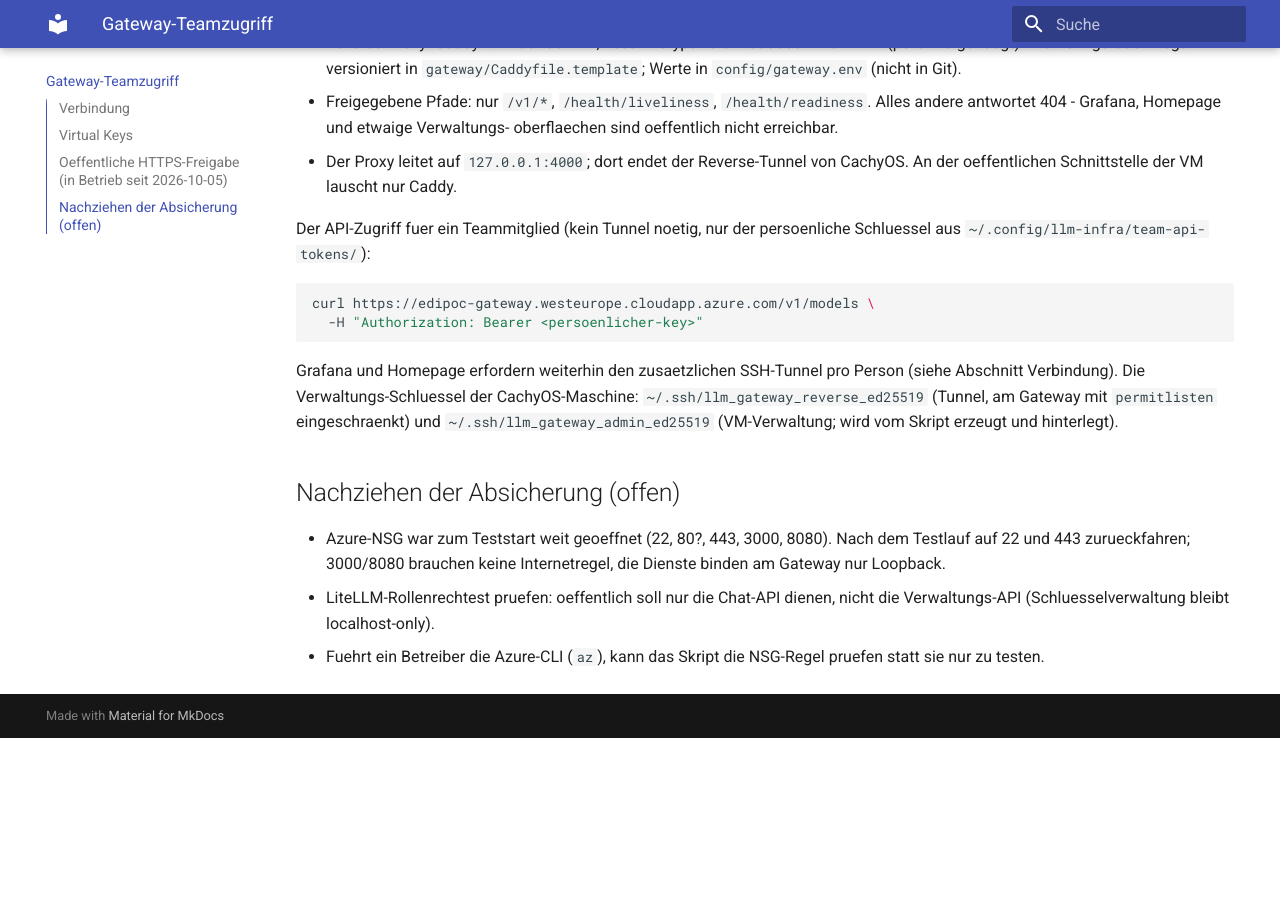
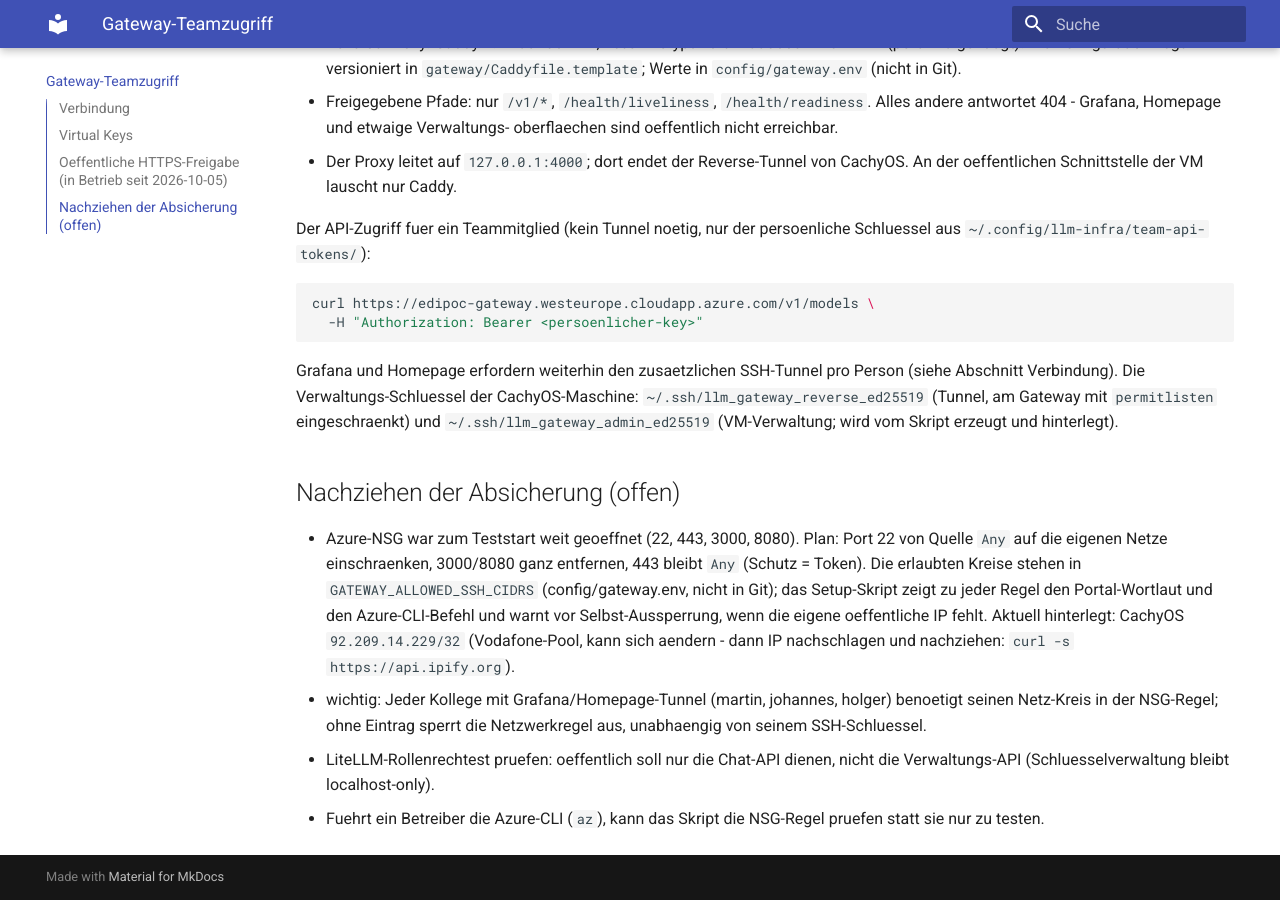
Before and after one commit to thomasdenk79-cyber/llm-infra-setup, an MkDocs documentation site: the page built from docs/gateway-access.md, in a window 1280 px wide and 900 px high, scrolled down 1428 px. Built offline with MkDocs 1.6.1 and Material for MkDocs 9.7.7, drawn with Linux system fonts in a browser that asks for light colours; before the commit the page ends 2166 px from its top, so only the background shows below that.

Commit message:
feat: gate gateway ssh behind operator cidr list
- GATEWAY_ALLOWED_SSH_CIDRS in config/gateway.env (sample documented)
- script section 7: shows own public ip, aborts on self-lockout risk,
  prints portal wording and az nsg rule command; 443 stays Any,
  3000/8080 should leave the NSG
- docs: colleagues need their network circles for the tunnel, keys alone are not enough

```diff
--- a/docs/gateway-access.md
+++ b/docs/gateway-access.md
@@ -82,9 +82,18 @@
 
 ## Nachziehen der Absicherung (offen)
 
-* Azure-NSG war zum Teststart weit geoeffnet (22, 80?, 443, 3000, 8080). Nach
-  dem Testlauf auf 22 und 443 zurueckfahren; 3000/8080 brauchen keine
-  Internetregel, die Dienste binden am Gateway nur Loopback.
+* Azure-NSG war zum Teststart weit geoeffnet (22, 443, 3000, 8080). Plan:
+  Port 22 von Quelle `Any` auf die eigenen Netze einschraenken, 3000/8080
+  ganz entfernen, 443 bleibt `Any` (Schutz = Token). Die erlaubten Kreise
+  stehen in `GATEWAY_ALLOWED_SSH_CIDRS` (config/gateway.env, nicht in Git);
+  das Setup-Skript zeigt zu jeder Regel den Portal-Wortlaut und den
+  Azure-CLI-Befehl und warnt vor Selbst-Aussperrung, wenn die eigene
+  oeffentliche IP fehlt. Aktuell hinterlegt: CachyOS `92.209.14.229/32`
+  (Vodafone-Pool, kann sich aendern - dann IP nachschlagen und nachziehen:
+  `curl -s https://api.ipify.org`).
+* wichtig: Jeder Kollege mit Grafana/Homepage-Tunnel (martin, johannes,
+  holger) benoetigt seinen Netz-Kreis in der NSG-Regel; ohne Eintrag sperrt
+  die Netzwerkregel aus, unabhaengig von seinem SSH-Schluessel.
 * LiteLLM-Rollenrechtest pruefen: oeffentlich soll nur die Chat-API dienen,
   nicht die Verwaltungs-API (Schluesselverwaltung bleibt localhost-only).
 * Fuehrt ein Betreiber die Azure-CLI (`az`), kann das Skript die NSG-Regel
```
Also changed, not shown: CHANGELOG.md (+11 -0 lines), docs/HANDOFF.md (+9 -0 lines), 2 other files.
